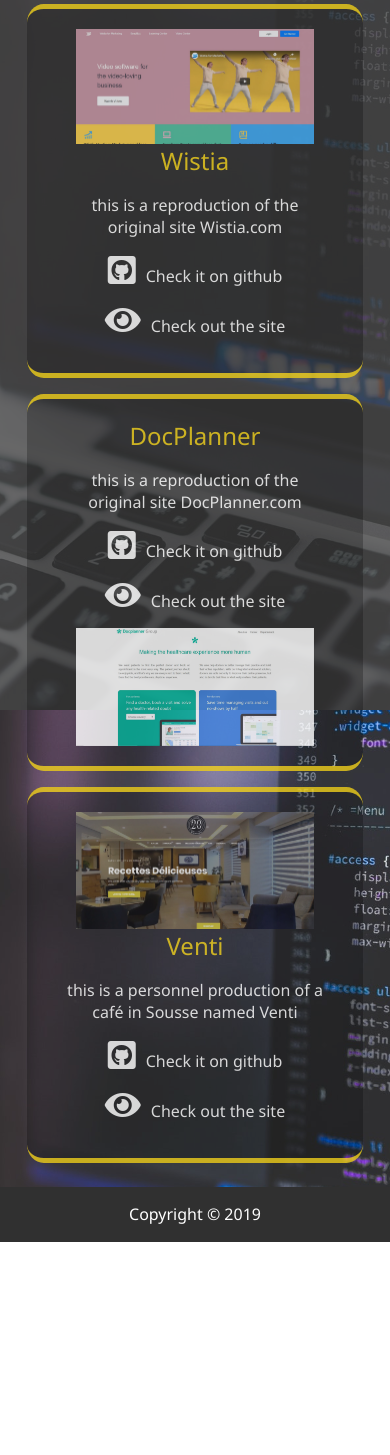
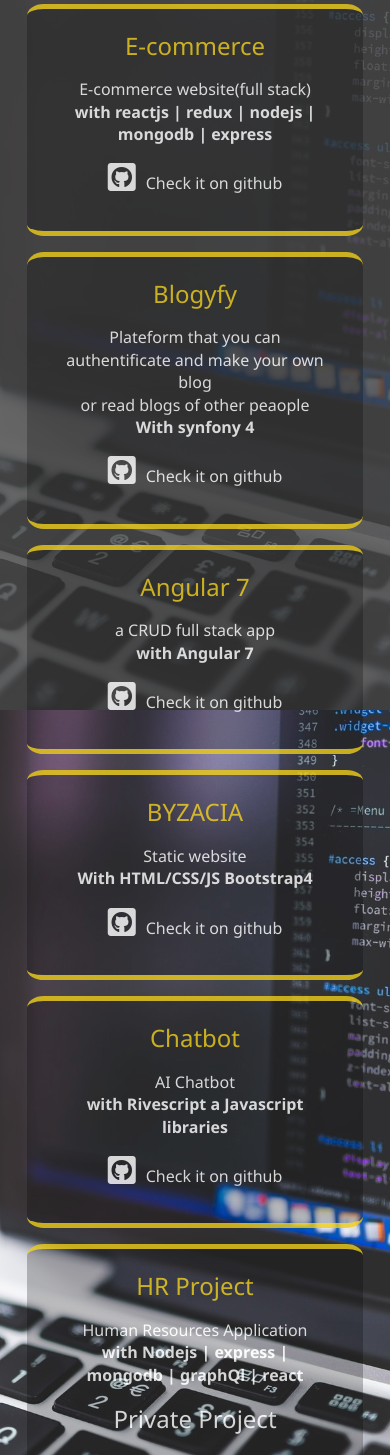
Before and after one commit to aminebouaziz/personal-website, a website: page profolio/work.html in a window 390 px wide. Shown: the part 134-1589 px from the top of the page. Before the commit the page ends 1376 px from the top, so only its background shows below. Drawn offline with Linux system fonts and the light colour scheme.

Commit message:
update 2

```diff
--- a/profolio/css/main.css
+++ b/profolio/css/main.css
@@ -508,7 +508,7 @@
     transform: translate3d(100%, 0, 0);
   }
   .menu-branding .portrait {
-    background-image: url("../img/foued2-mobile.jpg");
+    background-image: url("../img/aminePhoto.jpg");
     width: 170px;
     height: 170px;
   }
--- a/profolio/work.html
+++ b/profolio/work.html
@@ -1,17 +1,11 @@
 <!DOCTYPE html>
 <html lang="en">
+
 <head>
-    <link
-      rel="stylesheet"
-      href="https://cdnjs.cloudflare.com/ajax/libs/font-awesome/4.7.0/css/font-awesome.min.css"
-    />
+  <link rel="stylesheet" href="https://cdnjs.cloudflare.com/ajax/libs/font-awesome/4.7.0/css/font-awesome.min.css" />
   <link rel="stylesheet" href="css/main.css" />
-    <link
-      rel="stylesheet"
-      href="https://use.fontawesome.com/releases/v5.5.0/css/all.css"
-      integrity="sha384-B4dIYHKNBt8Bc12p+WXckhzcICo0wtJAoU8YZTY5qE0Id1GSseTk6S+L3BlXeVIU"
-      crossorigin="anonymous"
-    />
+  <link rel="stylesheet" href="https://use.fontawesome.com/releases/v5.5.0/css/all.css"
+    integrity="sha384-B4dIYHKNBt8Bc12p+WXckhzcICo0wtJAoU8YZTY5qE0Id1GSseTk6S+L3BlXeVIU" crossorigin="anonymous" />
   <meta charset="UTF-8" />
   <meta name="viewport" content="width=device-width, initial-scale=1.0" />
   <meta http-equiv="X-UA-Compatible" content="ie=edge" />
@@ -65,80 +59,189 @@
     </h2>
     <center>
       <div class="projects">
-          <div class="project project1">
-            <img src="./img/wistia.jpg" alt="" />
+
+        <div class="project project3">
+          <!--  <img src="./img/venti.JPG" alt="" /> -->
           <div class="project-description">
-              <h3>Wistia</h3>
+            <h3>E-commerce</h3>
             <p>
-                this is a reproduction of the original site Wistia.com
+              E-commerce website(full stack) <br> <b>with reactjs | redux | nodejs | mongodb | express </b>
             </p>
             <p>
-                <a href=""
-                  ><i
-                    class="fab fa-github-square fa-2x"
-                    style="margin-right: 10px;"
-                  ></i
-                  ><span class="link-text">Check it on github</span>
-                </a>
+              <a href="https://github.com/aminebouaziz/E-commerce_Mern-stack"><i class="fab fa-github-square fa-2x"
+                  style="margin-right: 10px;"></i>Check it on github</a>
             </p>
-              <p>
-                <a href=""
-                  ><i class="fas fa-eye fa-2x" style="margin-right: 10px;"></i
-                  ><span class="link-text">Check out the site</span></a
-                >
-              </p>
+            <!-- <p>
+              <a href=""><i class="fas fa-eye fa-2x" style="margin-right: 10px;"></i>Check out the site</a>
+            </p> -->
           </div>
         </div>
 
+
+
+        <div class="project project1">
+          <!-- <img src="https://colorlib.com/wp/wp-content/uploads/sites/2/how-to-setup-website.jpg" alt="" /> -->
+          <div class="project-description">
+            <h3>Blogyfy</h3>
+            <p>
+              Plateform that you can authentificate and make your own blog <br> or read blogs of other peaople <br>
+              <b>With synfony 4
+              </b>
+            </p>
+            <p>
+              <a href="https://github.com/aminebouaziz/Symfony_article_demo"><i class="fab fa-github-square fa-2x"
+                  style="margin-right: 10px;"></i><span class="link-text">Check it on github</span>
+              </a>
+            </p>
+            <!-- <p>
+                <a href=""><i class="fas fa-eye fa-2x" style="margin-right: 10px;"></i><span class="link-text">Check out
+                    the site</span></a>
+              </p> -->
+          </div>
+        </div>
+        <div class="project project3">
+          <!--  <img src="./img/venti.JPG" alt="" /> -->
+          <div class="project-description">
+            <h3>Angular 7 </h3>
+            <p>
+              a CRUD full stack app <br> <b>with Angular 7 </b>
+            </p>
+            <p>
+              <a href="https://github.com/aminebouaziz/AngularCrud"><i class="fab fa-github-square fa-2x"
+                  style="margin-right: 10px;"></i>Check it on github</a>
+            </p>
+            <!-- <p>
+                    <a href=""><i class="fas fa-eye fa-2x" style="margin-right: 10px;"></i>Check out the site</a>
+                  </p> -->
+          </div>
+        </div>
         <div class="project project2">
           <div class="project-description">
-              <h3>DocPlanner</h3>
+            <h3>BYZACIA</h3>
             <p>
-                this is a reproduction of the original site DocPlanner.com
+              Static website <br>
+              <b> With HTML/CSS/JS Bootstrap4</b>
             </p>
             <p>
-                <a href=""
-                  ><i
-                    class="fab fa-github-square fa-2x"
-                    style="margin-right: 10px;"
-                  ></i
-                  ><span class="link-text">Check it on github</span></a
-                >
+              <a href="https://github.com/aminebouaziz/BYZACIA.github.io"><i class="fab fa-github-square fa-2x"
+                  style="margin-right: 10px;"></i><span class="link-text">Check it on github</span></a>
+            </p>
+            <!-- <p>
+              <a href=""><i class="fas fa-eye fa-2x" style="margin-right: 10px;"></i><span class="link-text">Check out
+                  the site</span></a>
+            </p> -->
+          </div>
+          <!-- <img src="" alt="" /> -->
+        </div>
+        <div class="project project3">
+          <!--  <img src="./img/venti.JPG" alt="" /> -->
+          <div class="project-description">
+            <h3>Chatbot</h3>
+            <p>
+              AI Chatbot <br> <b>with Rivescript a Javascript libraries</b>
             </p>
             <p>
-                <a href=""
-                  ><i class="fas fa-eye fa-2x" style="margin-right: 10px;"></i
-                  ><span class="link-text">Check out the site</span></a
-                >
+              <a href=""><i class="fab fa-github-square fa-2x" style="margin-right: 10px;"></i>Check it on github</a>
             </p>
+            <!-- <p>
+              <a href=""><i class="fas fa-eye fa-2x" style="margin-right: 10px;"></i>Check out the site</a>
+            </p> -->
           </div>
-            <img src="./img/docPlanner.JPG" alt="" />
+        </div>
+
+
+        <div class="project project3">
+          <!--  <img src="./img/venti.JPG" alt="" /> -->
+          <div class="project-description">
+            <h3>HR Project </h3>
+            <p>
+              Human Resources Application <br> <b>with Nodejs | express | mongodb | graphQl | react </b>
+            </p>
+            <p>
+              <h2>Private Project</h2>
+              <!-- <a href=""><i class="fab fa-github-square fa-2x" style="margin-right: 10px;"></i>Check it on github</a> -->
+            </p>
+            <!-- <p>
+                <a href=""><i class="fas fa-eye fa-2x" style="margin-right: 10px;"></i>Check out the site</a>
+              </p> -->
+          </div>
+        </div>
+
+        <div class="project project3">
+          <!--  <img src="./img/venti.JPG" alt="" /> -->
+          <div class="project-description">
+            <h3>Android Geolocalisation </h3>
+            <p>
+              Android Geolocalisation app <br> <b>with ANDROID </b>
+            </p>
+            <p>
+              <a href="https://github.com/aminebouaziz/Tp6Adnroid"><i class="fab fa-github-square fa-2x"
+                  style="margin-right: 10px;"></i>Check it on github</a>
+            </p>
+            <!-- <p>
+                  <a href=""><i class="fas fa-eye fa-2x" style="margin-right: 10px;"></i>Check out the site</a>
+                </p> -->
+          </div>
+        </div>
+
+        <div class="project project3">
+          <!--  <img src="./img/venti.JPG" alt="" /> -->
+          <div class="project-description">
+            <h3>APX LEAD </h3>
+            <p>
+              Static website for a client <br> <b>with HTML/CSS/JS </b>
+            </p>
+            <p>
+              <!-- <a href="https://github.com/aminebouaziz/Tp6Adnroid"><i class="fab fa-github-square fa-2x"
+                    style="margin-right: 10px;"></i>Check it on github</a> -->
+              <h2>Private Project</h2>
+            </p>
+            <!-- <p>
+                    <a href=""><i class="fas fa-eye fa-2x" style="margin-right: 10px;"></i>Check out the site</a>
+                  </p> -->
+          </div>
+        </div>
+
+
+        <div class="project project3">
+          <!--  <img src="./img/venti.JPG" alt="" /> -->
+          <div class="project-description">
+            <h3>Stock management </h3>
+            <p>
+              desktop app <br> <b>with Java Swing & SQL </b>
+            </p>
+            <p>
+              <a href="https://github.com/aminebouaziz/Java_swing_project"><i class="fab fa-github-square fa-2x"
+                  style="margin-right: 10px;"></i>Check it on github</a>
+
+            </p>
+            <!-- <p>
+                      <a href=""><i class="fas fa-eye fa-2x" style="margin-right: 10px;"></i>Check out the site</a>
+                    </p> -->
+          </div>
         </div>
         <div class="project project3">
-            <img src="./img/venti.JPG" alt="" />
+          <!--  <img src="./img/venti.JPG" alt="" /> -->
           <div class="project-description">
-              <h3>Venti</h3>
+            <h3>Opinion App </h3>
             <p>
-                this is a personnel production of a café in Sousse named Venti
+              It's a mobile application for people to give their opinion for places <br> <b>with IONIC & Firebase </b>
             </p>
             <p>
-                <a href=""
-                  ><i
-                    class="fab fa-github-square fa-2x"
-                    style="margin-right: 10px;"
-                  ></i
-                  >Check it on github</a
-                >
+              <a href="https://github.com/aminebouaziz/Ionic-project-opinion-place"><i
+                  class="fab fa-github-square fa-2x" style="margin-right: 10px;"></i>Check it on github</a>
+
             </p>
-              <p>
-                <a href=""
-                  ><i class="fas fa-eye fa-2x" style="margin-right: 10px;"></i
-                  >Check out the site</a
-                >
-              </p>
+            <!-- <p>
+                          <a href=""><i class="fas fa-eye fa-2x" style="margin-right: 10px;"></i>Check out the site</a>
+                        </p> -->
           </div>
+
         </div>
-        </div>
+
+
+
+
     </center>
   </main>
 
@@ -149,4 +252,5 @@
   </footer>
   <script src="js/main.js"></script>
 </body>
+
 </html>
```
Lines whose indentation alone changed are shown as unchanged.
